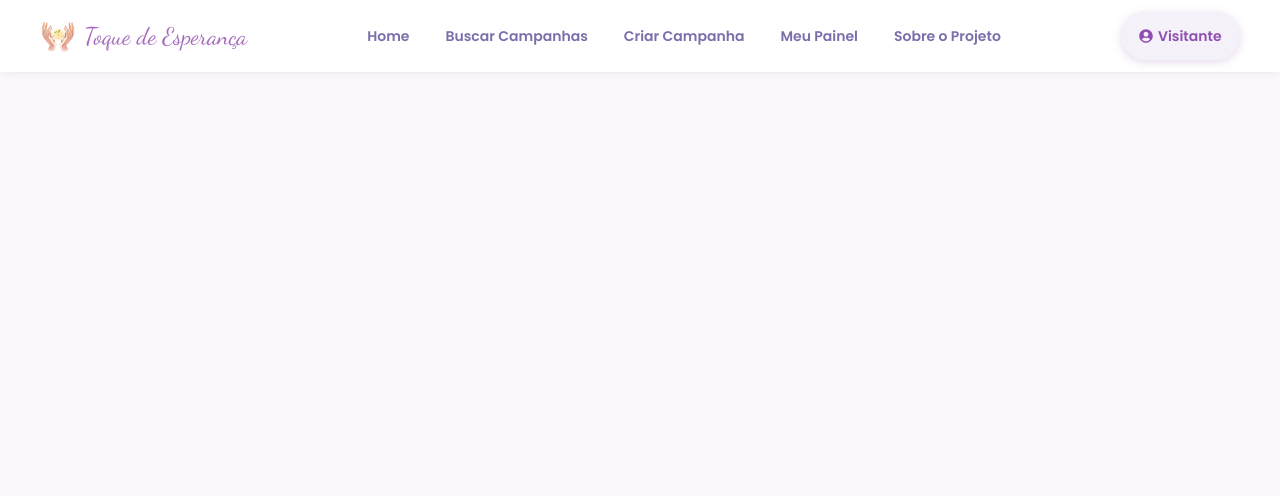
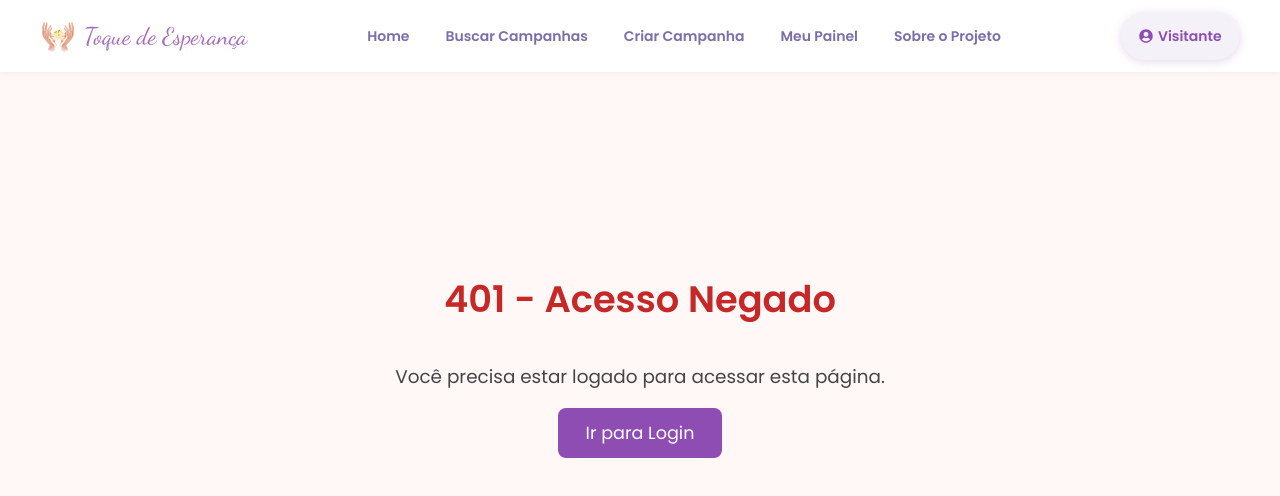
Before and after one commit to JuliaGabrielyPereiraRodrigues/toque-de-esperanca, a React (Vite) app in the folder front-end/: page /acesso-negado in a window 1280 px wide. Shown: the top 496 px of the page. Built offline with nearby package versions, Linux system fonts and the light colour scheme.

Commit message:
Acesso Negado

```diff
--- a/front-end/src/App.jsx
+++ b/front-end/src/App.jsx
@@ -5,6 +5,7 @@ import Home from "./pages/Home";
 import Login from "./pages/Login";
 import Registro from "./pages/Registro";
 import CriarCampanha from "./pages/CriarCampanha";
+import AcessoNegado from "./pages/AcessoNegado";
 
 function App() {
   return (
@@ -16,6 +17,7 @@ function App() {
         <Route path="/login" element={<Login />} />
         <Route path="/registro" element={<Registro />} />
         <Route path="/criar-campanha" element={<CriarCampanha />} />
+        <Route path="/acesso-negado" element={<AcessoNegado />} />
       </Routes>
     </BrowserRouter>
   );
--- /dev/null
+++ b/front-end/src/pages/AcessoNegado.css
@@ -0,0 +1,37 @@
+.acesso-negado-container {
+  display: flex;
+  flex-direction: column;
+  align-items: center;
+  justify-content: center;
+  min-height: 70vh;
+  background: #fff8f6;
+}
+
+.acesso-negado-container h1 {
+  font-size: 2.3rem;
+  color: #c62828;
+  margin-bottom: 18px;
+  font-weight: 700;
+}
+
+.acesso-negado-container p {
+  color: #444;
+  font-size: 1.15rem;
+  margin-bottom: 18px;
+}
+
+.acesso-negado-container a {
+  display: inline-block;
+  padding: 12px 28px;
+  background: #8e4db3;
+  color: #fff;
+  border-radius: 8px;
+  text-decoration: none;
+  font-size: 1.1rem;
+  font-weight: 500;
+}
+
+.acesso-negado-container a:hover {
+  background: linear-gradient(90deg, #8e4db3 60%, #69308a 100%);
+  transform: scale(1.04);
+}
--- /dev/null
+++ b/front-end/src/pages/AcessoNegado.jsx
@@ -0,0 +1,13 @@
+import React from "react";
+import { Link } from "react-router-dom";
+import "./AcessoNegado.css";
+
+const AcessoNegado = () => (
+  <div className="acesso-negado-container">
+    <h1>401 - Acesso Negado</h1>
+    <p>Você precisa estar logado para acessar esta página.</p>
+    <Link to="/login">Ir para Login</Link>
+  </div>
+);
+
+export default AcessoNegado;
```
Also changed, not shown: front-end/src/pages/CriarCampanha.jsx (+9 -14 lines).
